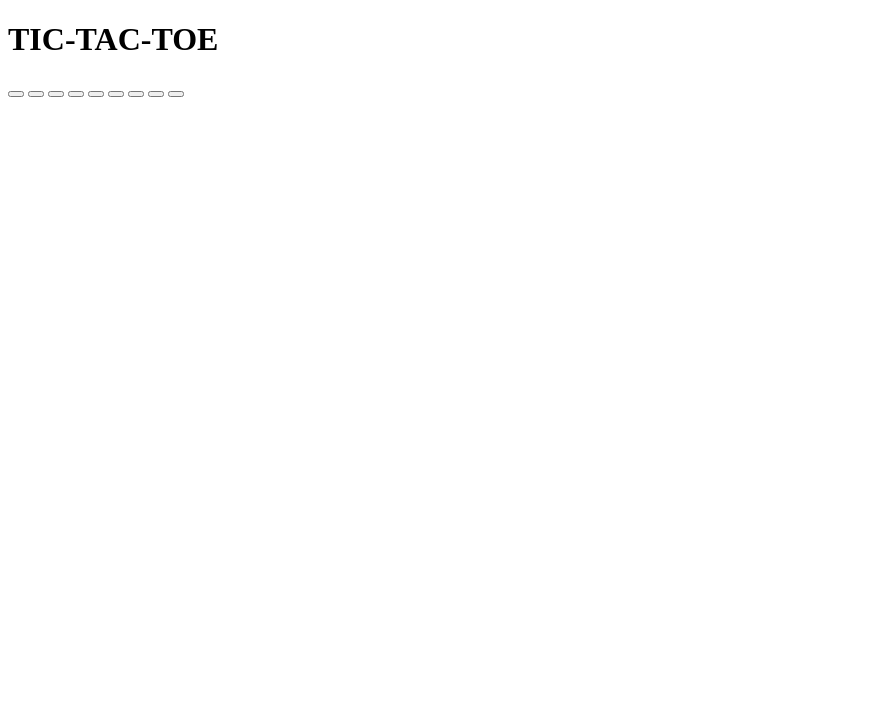
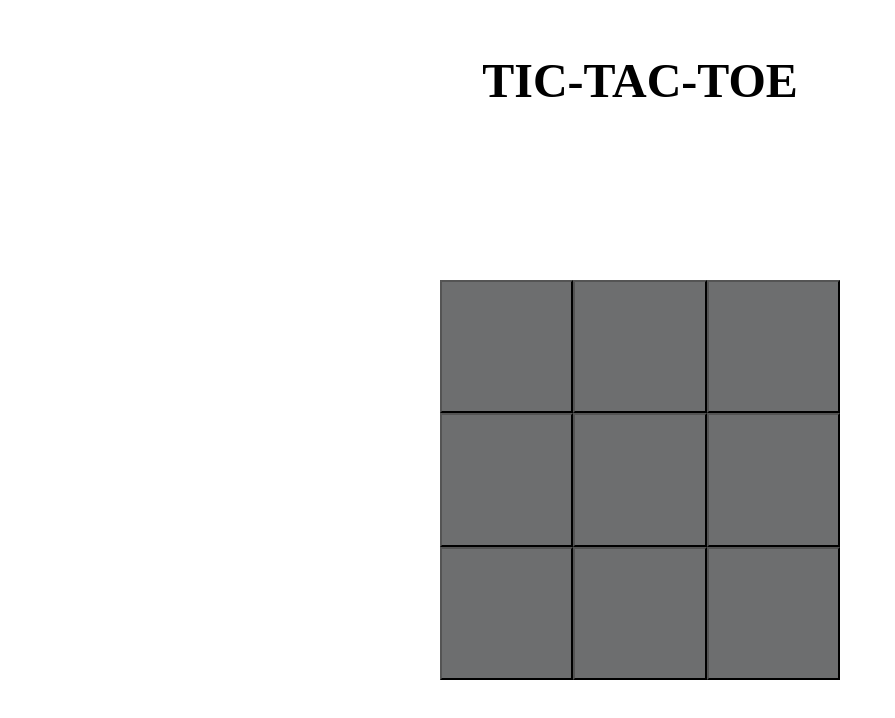
Before and after one commit to NANDHAGOPN/TicTacToe, a plain HTML site: page index.html in a window 1280 px wide. Shown: the whole page, without its empty margins (0-895 px from the left). Drawn offline with Linux system fonts and the light colour scheme.

Commit message:
Update index.html
css file combined

```diff
--- a/index.html
+++ b/index.html
@@ -6,12 +6,8 @@
     <meta http-equiv="X-UA-Compatible" content="IE=edge">
     <meta name="viewport" content="width=device-width, initial-scale=1.0">
     <title>TicTacToe</title>
+    <link rel="stylesheet" href="game.css">
 </head>
-<style>
-
-</style>
-
-
 <body>
     <div id="head">
         <h1>TIC-TAC-TOE</h1>
```
